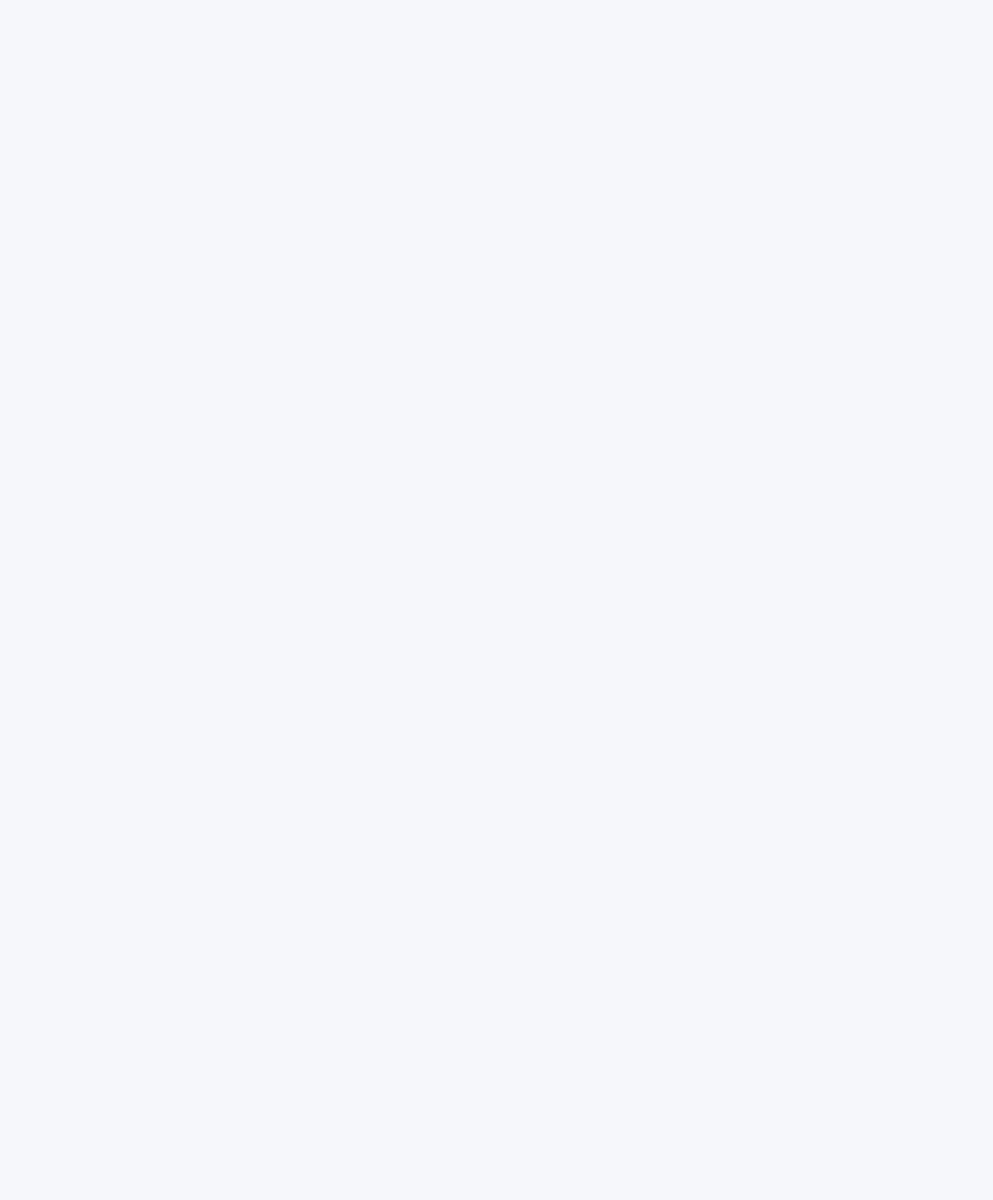
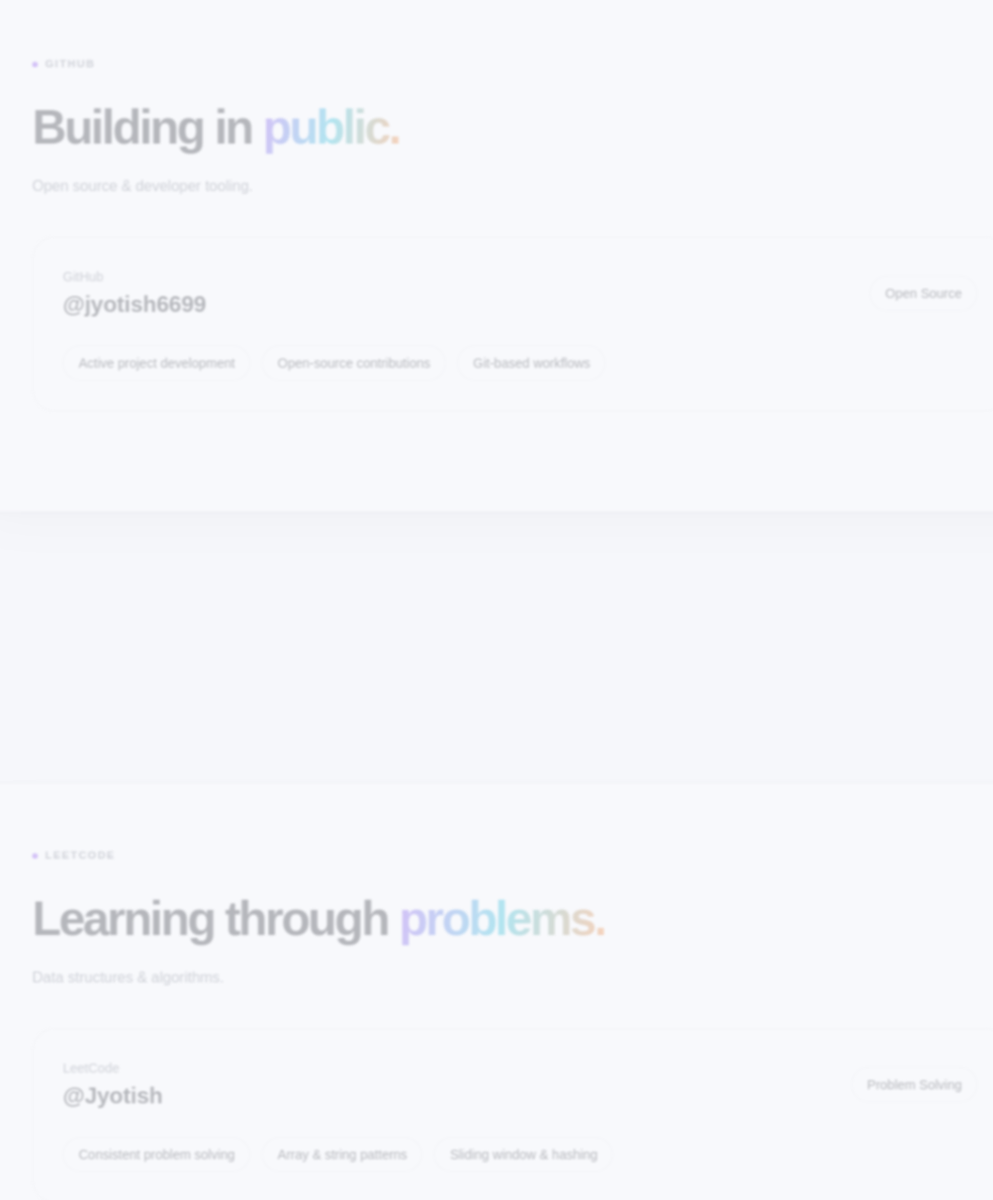
Before and after one commit to jyotish6699/jyotish-portfolio, a Next.js app: page / in a window 1280 px wide. Shown: the part 3706-4919 px from the top of the page at 99% size, without its empty margins (114-1118 px from the left). Before the commit the page ends 3601 px from the top, so only its background shows below. Built offline with nearby package versions, Linux system fonts and the light colour scheme.

Commit message:
feat: add developer activity cards
Add privacy-conscious GitHub and LeetCode portfolio cards with separated activity data.

```diff
--- a/src/app/page.tsx
+++ b/src/app/page.tsx
@@ -1,6 +1,8 @@
 import { AboutCard } from "@/components/about/AboutCard";
 import { CardStack } from "@/components/cards/CardStack";
+import { GitHubCard } from "@/components/github/GitHubCard";
 import { HeroCard } from "@/components/hero/HeroCard";
+import { LeetCodeCard } from "@/components/leetcode/LeetCodeCard";
 import { ProjectsCard } from "@/components/projects/ProjectsCard";
 import { SkillsCard } from "@/components/skills/SkillsCard";
 
@@ -13,6 +15,8 @@ export default function Home() {
           <AboutCard />
           <SkillsCard />
           <ProjectsCard />
+          <GitHubCard />
+          <LeetCodeCard />
         </CardStack>
       </div>
     </main>
--- /dev/null
+++ b/src/components/github/GitHubCard.tsx
@@ -0,0 +1,55 @@
+import { PortfolioCard } from "@/components/cards/PortfolioCard";
+import { Badge } from "@/components/ui/Badge";
+import { SectionLabel } from "@/components/ui/SectionLabel";
+import { githubStats } from "@/data/github";
+
+export function GitHubCard() {
+  return (
+    <PortfolioCard className="min-h-[70vh] p-8 md:p-12 lg:p-16">
+      <div className="relative z-10">
+        <SectionLabel>
+          GitHub
+        </SectionLabel>
+
+        <div className="mt-8 max-w-3xl">
+          <h2 className="section-heading">
+            Building in{" "}
+            <span className="gradient-text">
+              public.
+            </span>
+          </h2>
+
+          <p className="body-copy mt-6 max-w-2xl text-lg">
+            {githubStats.focus}.
+          </p>
+        </div>
+
+        <div className="mt-10 rounded-3xl border border-[var(--border)] bg-[var(--surface-solid)] p-6 md:p-8">
+          <div className="flex flex-wrap items-center justify-between gap-4">
+            <div>
+              <p className="text-sm text-[var(--muted)]">
+                GitHub
+              </p>
+
+              <h3 className="mt-1 text-2xl font-semibold">
+                @{githubStats.username}
+              </h3>
+            </div>
+
+            <Badge>
+              Open Source
+            </Badge>
+          </div>
+
+          <div className="mt-7 flex flex-wrap gap-3">
+            {githubStats.highlights.map((highlight) => (
+              <Badge key={highlight}>
+                {highlight}
+              </Badge>
+            ))}
+          </div>
+        </div>
+      </div>
+    </PortfolioCard>
+  );
+}
--- /dev/null
+++ b/src/components/leetcode/LeetCodeCard.tsx
@@ -0,0 +1,55 @@
+import { PortfolioCard } from "@/components/cards/PortfolioCard";
+import { Badge } from "@/components/ui/Badge";
+import { SectionLabel } from "@/components/ui/SectionLabel";
+import { leetcodeStats } from "@/data/leetcode";
+
+export function LeetCodeCard() {
+  return (
+    <PortfolioCard className="min-h-[70vh] p-8 md:p-12 lg:p-16">
+      <div className="relative z-10">
+        <SectionLabel>
+          LeetCode
+        </SectionLabel>
+
+        <div className="mt-8 max-w-3xl">
+          <h2 className="section-heading">
+            Learning through{" "}
+            <span className="gradient-text">
+              problems.
+            </span>
+          </h2>
+
+          <p className="body-copy mt-6 max-w-2xl text-lg">
+            {leetcodeStats.focus}.
+          </p>
+        </div>
+
+        <div className="mt-10 rounded-3xl border border-[var(--border)] bg-[var(--surface-solid)] p-6 md:p-8">
+          <div className="flex flex-wrap items-center justify-between gap-4">
+            <div>
+              <p className="text-sm text-[var(--muted)]">
+                LeetCode
+              </p>
+
+              <h3 className="mt-1 text-2xl font-semibold">
+                @{leetcodeStats.username}
+              </h3>
+            </div>
+
+            <Badge>
+              Problem Solving
+            </Badge>
+          </div>
+
+          <div className="mt-7 flex flex-wrap gap-3">
+            {leetcodeStats.highlights.map((highlight) => (
+              <Badge key={highlight}>
+                {highlight}
+              </Badge>
+            ))}
+          </div>
+        </div>
+      </div>
+    </PortfolioCard>
+  );
+}
--- /dev/null
+++ b/src/data/github.ts
@@ -0,0 +1,9 @@
+export const githubStats = {
+  username: "jyotish6699",
+  focus: "Open source & developer tooling",
+  highlights: [
+    "Active project development",
+    "Open-source contributions",
+    "Git-based workflows",
+  ],
+};
--- /dev/null
+++ b/src/data/leetcode.ts
@@ -0,0 +1,9 @@
+export const leetcodeStats = {
+  username: "Jyotish",
+  focus: "Data structures & algorithms",
+  highlights: [
+    "Consistent problem solving",
+    "Array & string patterns",
+    "Sliding window & hashing",
+  ],
+};
```
